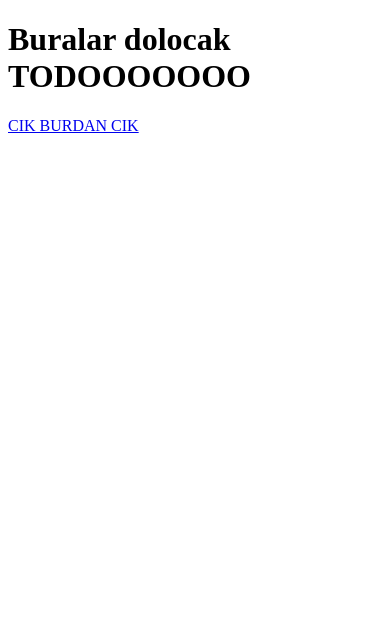
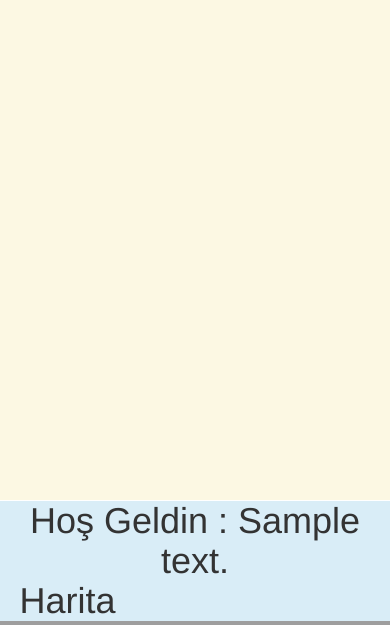
Before and after one commit to Umut-Kilic/Real-time-vehicle-tracking-system-on-map, a Flask app: template app/templates/icerik.html in a window 390 px wide. Shown: the top 625 px of the page. Before the commit the page ends 133 px from the top, so only its background shows below. Run offline with Flask 2, Linux system fonts and the light colour scheme; the template is opened without the code that fills it: most values are stand-ins (such as "Sample title", 1, 10 or a date in 2020); some libraries are stand-ins or nearby versions; grey boxes are pictures that could not be loaded.

Commit message:
Arayuz duzeltildi Veritabanından veri çekildi

```diff
--- a/app/templates/icerik.html
+++ b/app/templates/icerik.html
@@ -1,14 +1,75 @@
 <!DOCTYPE html>
 <html lang="tr">
 <head>
-  <meta charset="UTF-8">
-  <meta http-equiv="X-UA-Compatible" content="IE=edge">
-  <meta name="viewport" content="width=device-width, initial-scale=1.0">
-  <title>İçerik</title>
+  <meta name="viewport" content="width=device-width, initial-scale=1">
+    <meta charset="UTF-8">
+    <title>İçerik</title>
+    <link rel="stylesheet" href="https://maxcdn.bootstrapcdn.com/bootstrap/3.3.6/css/bootstrap.min.css"
+        integrity="sha384-1q8mTJOASx8j1Au+a5WDVnPi2lkFfwwEAa8hDDdjZlpLegxhjVME1fgjWPGmkzs7"
+        crossorigin="anonymous">
+    <script async defer src="https://maps.googleapis.com/maps/api/js?key=AIzaSyDNSNy-MC8K7chF-bcgYrPuFZ29mdsNtI0&callback=initMap"
+    type="text/javascript"></script>
+    <style>
+      #link{
+        text-decoration: none;
+        color: white;
+        font-size: 18px;
+        font-weight: bold;
+      }
+      #link:active{
+        text-decoration: underline;
+        color: blue;
+        font-weight: bolder;
+        font-size: 20px;
+      }
+      #link:visited{
+        color: white;
+      }
+      #link:hover{
+        text-decoration: dotted;
+        color: red;
+        font-weight: bolder;
+        font-size: 20px;
+      }
+    </style>
+    <script type="text/javascript">
+    function initMap() {
+        new google.maps.Map(document.getElementById('map'), {
+            center: { lat: -34.397, lng: 150.644 },
+            zoom: 16
+          });
+    }
+    </script>
+
+    <style>
+        *{
+            box-sizing: border-box;
+            margin: 0px;
+        }
+    </style>
 </head>
 <body>
-  <h1>Buralar dolocak TODOOOOOOO</h1>
-  <a href="{{ url_for('logout_request') }}"> CIK BURDAN CIK</a>
 
+  <div class="container-fluid">
+    <div class="row">
+        <div class="col-md-1 bg-warning w-100" style="height: 500px;">
+
+
+        </div>
+        <div class="col-md-8 bg-info" style="height: 650px; padding: 0px; ">
+            <h1 class="text-center" style=" margin-top: 0.3%; margin-bottom: 0.1%;">Hoş Geldin : {{isim}}</h1>
+            <h1 style="padding-left: 5%;margin-top: 0.1%; margin-bottom: 0.1%;">Harita</h1>
+            <div id="map" class="w-100" style="height:95%;"></div>
+        </div>
+        <div class="col-md-2 bg-success" style="height: 500px;">
+
+        </div>
+        <div class="col-md-1 bg-danger w-100" style="height: 500px;">
+          <a id="link" style="margin-left: 7%;" href="{{ url_for('logout_request') }}"> Çıkış Yap</a>
+        </div>
+
+    </div>
+
+</div>
 </body>
 </html>
--- a/app/templates/map.html
+++ b/app/templates/map.html
@@ -31,9 +31,11 @@
     <div class="row">
         <div class="col-md-1 bg-warning w-100" style="height: 500px;">
 
+
         </div>
         <div class="col-md-8 bg-info" style="height: 650px; padding: 0px; ">
-            <h1 style="padding-left: 5%; margin-top: 0.3%; margin-bottom: 0.1%;">Harita</h1>
+            <h1 class="text-center" style=" margin-top: 0.3%; margin-bottom: 0.1%;">Hoş Geldin {{isim}}</h1>
+            <h1 style="padding-left: 5%;margin-top: 0.1%; margin-bottom: 0.1%;">Harita</h1>
             <div id="map" class="w-100" style="height:95%;"></div>
         </div>
         <div class="col-md-2 bg-success" style="height: 500px;">
--- a/app/views/views.py
+++ b/app/views/views.py
@@ -48,7 +48,7 @@ def home():
       print("sifre : "+sifre)
       if(is_avaiable_login(isim, sifre)):
 
-         return redirect(url_for('icerik'))
+         return render_template('icerik.html',isim=isim.upper())
 
    return render_template("index.html")
 
@@ -64,9 +64,16 @@ def kayit_ol():
    flash("1221")
    return render_template("kayit.html")
 
-@app.route('/icerik')
+
+@app.route('/icerik', methods=['POST', 'GET'])
 def icerik():
-   return render_template("icerik.html")
+   if request.method == 'GET':
+      print("isim Geldi mi : "+str(username))
+      return render_template("icerik.html",isim=username)
+   else:
+      return render_template("icerik.html")
+
+
 
 
 
```
Also changed, not shown: app/views/musteri_hesap_bilgileri.db.
